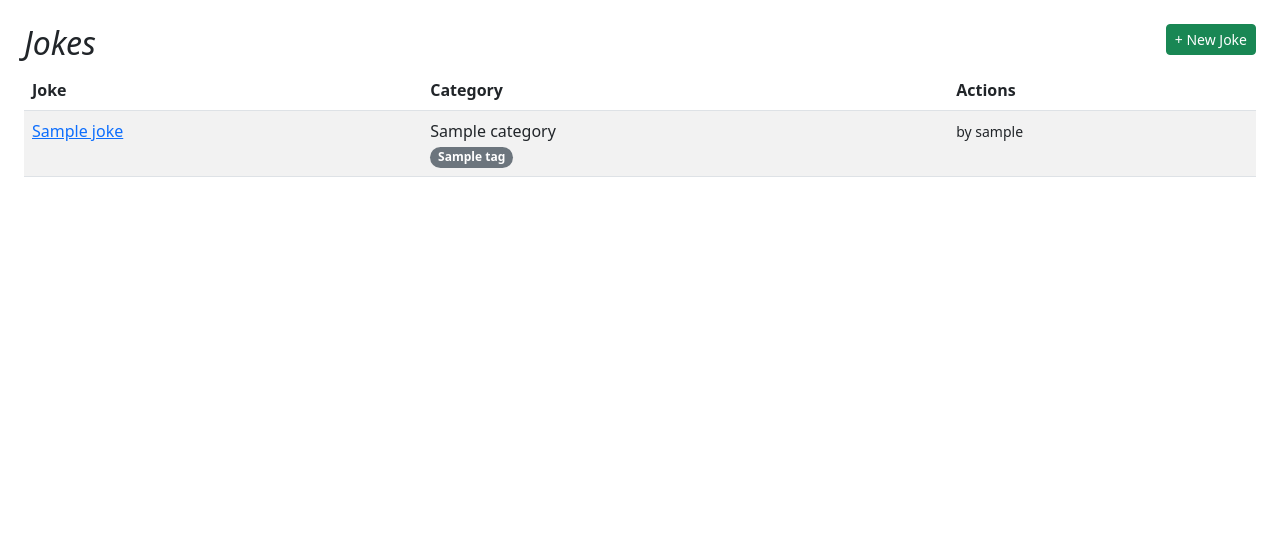
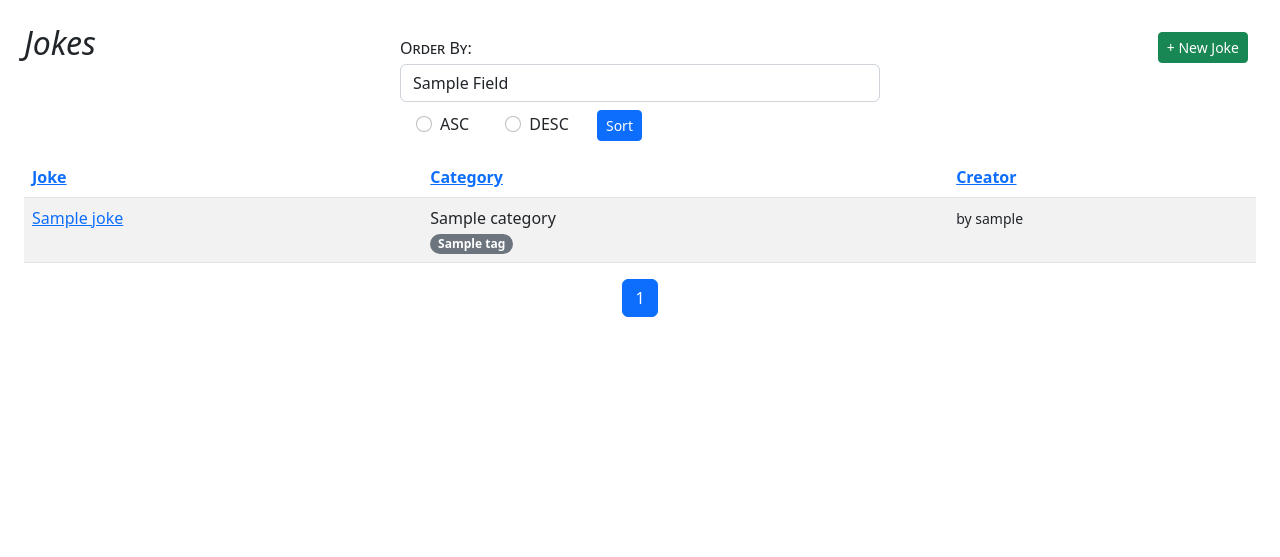
Before and after one commit to Luis200410/djangojokes.com, a Django app: template templates/jokes/joke_list.html in a window 1280 px wide. Shown: the part 57-614 px from the top of the page. Run offline with Django 5.2, Linux system fonts and the light colour scheme; the template is opened without the code that fills it: most values are stand-ins (such as "Sample title", 1, 10 or a date in 2020); parts of the project's set-up code (start-up, migrations or seed data) failed here and were passed over; some libraries are stand-ins or nearby versions.

Commit message:
added ordering so users can filter jokes by ASC or DESC order depending on what they want

```diff
--- /dev/null
+++ b/templates/includes/pagination.html
@@ -0,0 +1,38 @@
+<nav aria-label="pagination">
+  <ul class="pagination justify-content-center">
+    {% if page_obj.has_previous %}
+      <li class="page-item">
+        <a class="page-link"
+        href="?page=1&order={{ order }}&direction={{ direction }}">
+        &laquo; 1…</a>
+      </li>
+      {% if page_obj.previous_page_number != 1 %}
+        <li class="page-item">
+          <a class="page-link"
+            href="?page={{ page_obj.previous_page_number }}&order={{ order }}&direction={{ direction }}">
+            {{ page_obj.previous_page_number }}
+          </a>
+        </li>
+      {% endif %}
+    {% endif %}
+    <li class="page-item active">
+      <span class="page-link">
+        {{ page_obj.number }}
+      </span>
+    </li>
+    {% if page_obj.has_next %}
+      {% if page_obj.next_page_number != page_obj.paginator.num_pages %}
+        <li class="page-item">
+          <a class="page-link" href="?page={{ page_obj.next_page_number }}&order={{ order }}&direction={{ direction }}">
+            {{ page_obj.next_page_number }}
+          </a>
+        </li>
+      {% endif %}
+      <li class="page-item">
+        <a class="page-link" href="?page={{ page_obj.paginator.num_pages }}&order={{ order }}&direction={{ direction }}">
+          …{{ page_obj.paginator.num_pages }} &raquo;
+        </a>
+      </li>
+    {% endif %}
+  </ul>
+</nav>
--- a/templates/jokes/joke_list.html
+++ b/templates/jokes/joke_list.html
@@ -2,16 +2,62 @@
 
 {% block title %}Jokes{% endblock %}
 {% block main %}
-  <a class="btn btn-success btn-sm float-end" href="{% url 'jokes:create' %}">
+<div class="row">
+  <div class="col-12 col-md-2 col-lg-3">
+    <h2>Jokes</h2>
+  </div>
+  <div class="col-12 col-md-8 col-lg-6">
+    <form class="my-2 mx-auto" style="max-width: 30rem;">
+      <label class="my-1 me-2" for="order">Order By:</label>
+      <select class="form-control me-sm-2" name="order" id="order">
+        {% for field in order_fields %}
+        <option value="{{ field }}" {% if order == field %}selected{% endif %}>{{ field|title }}</option>
+        {% endfor %}
+      </select>
+      <div class="form-check form-check-inline">
+        <input class="form-check-input" type="radio" name="direction" id="asc" value="asc"
+          {% if direction == 'asc' %}checked{% endif %}>
+        <label class="form-check-label" for="asc">ASC</label>
+      </div>
+      <div class="form-check form-check-inline">
+        <input class="form-check-input" type="radio" name="direction" id="desc" value="desc"
+          {% if direction == 'desc' %}checked{% endif %}>
+        <label class="form-check-label" for="desc">DESC</label>
+      </div>
+      <button class="btn btn-primary btn-sm m-2" type="submit">
+        Sort
+      </button>
+    </form>
+  </div>
+  <div class="col-12 col-md-2 col-lg-3 text-end">
+    <a class="btn btn-success btn-sm m-2" href="{% url 'jokes:create' %}">
       + New Joke
     </a>
-  <h2>Jokes</h2>
+  </div>
+</div>
+
 <div class="table-responsive">
   <table class="table table-striped" style="min-width: 500px">
     <thead>
+      {% with order=request.GET.order dir=request.GET.direction %}
       <tr>
-          <th>Joke</th><th>Category</th><th>Actions</th>
+        {% if order == 'joke' and dir == 'asc' %}
+        <th><a href="?order=joke&direction=desc">Joke</a></th>
+        {% else %}
+        <th><a href="?order=joke&direction=asc">Joke</a></th>
+        {% endif %}
+        {% if order == 'category' and dir == 'asc' %}
+        <th><a href="?order=category&direction=desc">Category</a></th>
+        {% else %}
+        <th><a href="?order=category&direction=asc">Category</a></th>
+        {% endif %}
+        {% if order == 'creator' and dir == 'asc' %}
+        <th><a href="?order=creator&direction=desc">Creator</a></th>
+        {% else %}
+        <th><a href="?order=creator&direction=asc">Creator</a></th>
+        {% endif %}
       </tr>
+      {% endwith %}
     </thead>
     <tbody>
       {% for joke in joke_list %}
@@ -36,7 +82,9 @@
             <i class="far fa-trash-alt"></i>
           </a>
           {% else %}
-              <small>by {{ joke.user.username }}</small>
+          <small>
+            by {{ joke.user.username }}
+          </small>
           {% endif %}
         </td>
       </tr>
@@ -44,4 +92,5 @@
     </tbody>
   </table>
 </div>
+{% include 'includes/pagination.html' %}
 {% endblock %}
```
Also changed, not shown: jokes/views.py (+48 -0 lines). Lines whose indentation alone changed are shown as unchanged.
